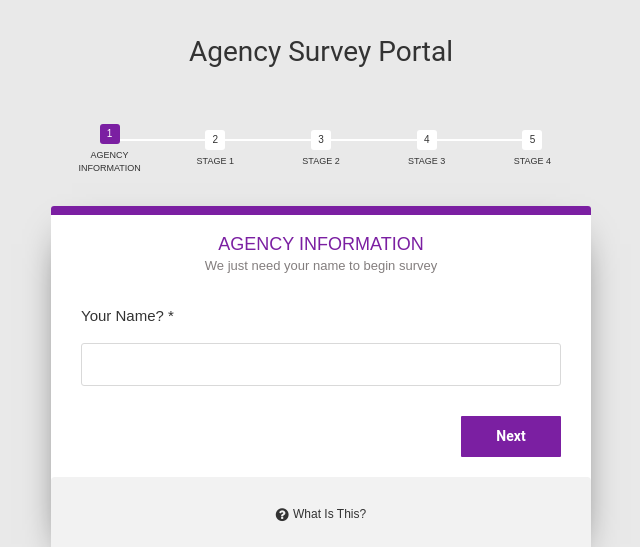
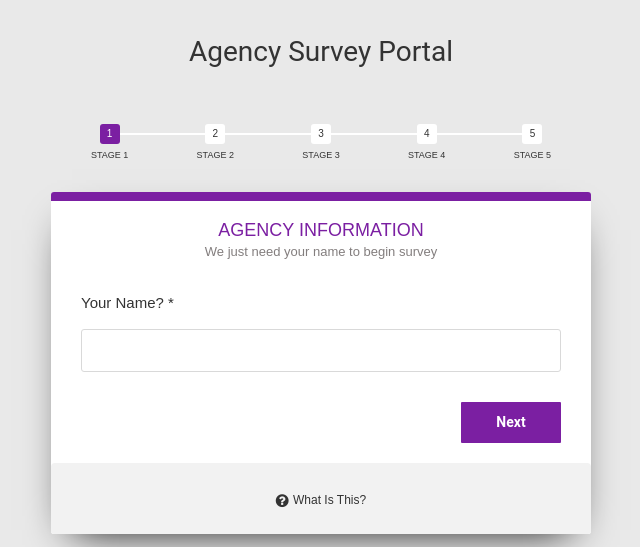
Before and after one commit to rizwanbutt314/survey, a Django app: page /agency-survey in a window 1280 px wide. Shown: the top 547 px of the page, without its empty margins (319-959 px from the left). Run offline with Django 3.2, Linux system fonts and the light colour scheme; some libraries are stand-ins or nearby versions.

Commit message:
stage titles updated

```diff
--- a/home/templates/home/index.html
+++ b/home/templates/home/index.html
@@ -43,11 +43,11 @@
 <form class="steps" id="survey-form" novalidate="">
     {% csrf_token %}
     <ul id="progressbar">
-        <li class="active">{{ title }} Information</li>
-        <li>Stage 1</li>
+        <li class="active">Stage 1</li>
         <li>Stage 2</li>
         <li>Stage 3</li>
         <li>Stage 4</li>
+        <li>Stage 5</li>
     </ul>
 
     <!-- USER INFORMATION FIELD SET -->
```
